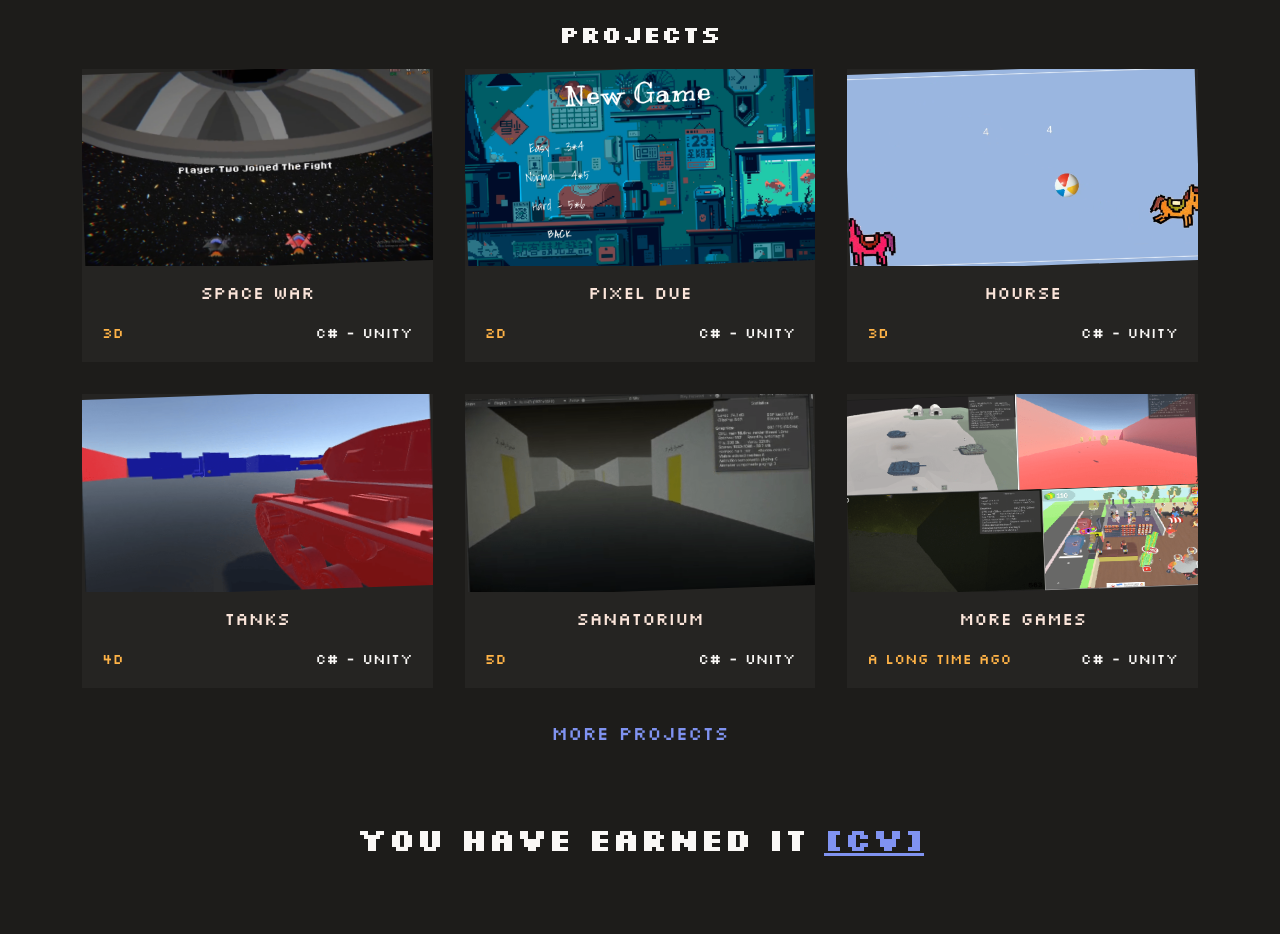
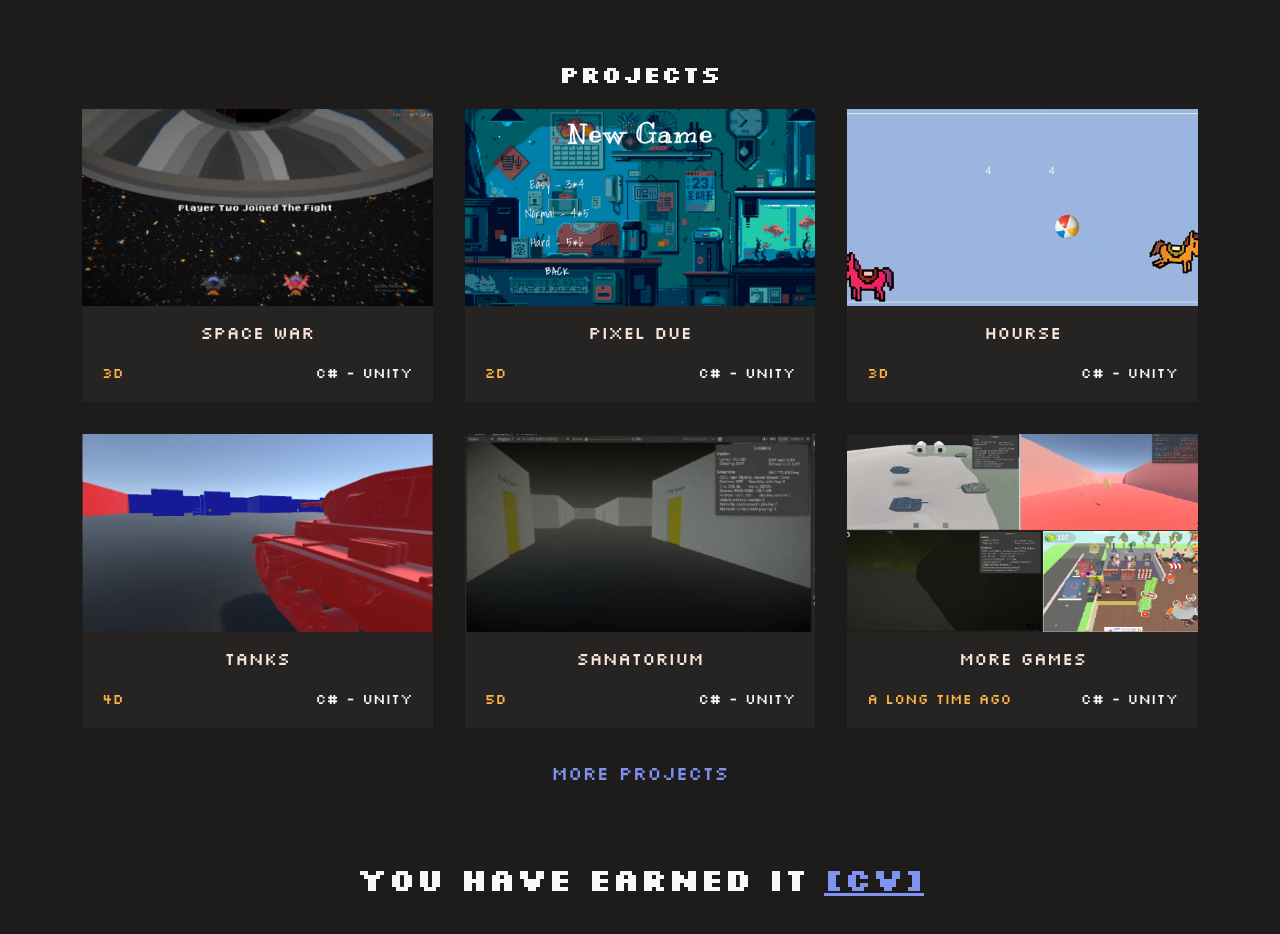
Before and after one commit to TheRasputin64/therasputin64.github.io, a plain HTML site: page index.html in a window 1280 px wide. Shown: the part 168-1102 px from the top of the page. Before the commit the page ends 1069 px from the top, so only its background shows below. Drawn offline with Linux system fonts and the light colour scheme.

Commit message:
adding empty line xD

```diff
--- a/index.html
+++ b/index.html
@@ -1,11 +1,10 @@
+<link rel="stylesheet" href="style.css">
 <!DOCTYPE html>
 <html lang="en">
 <head>
     <meta charset="UTF-8">
     <meta name="viewport" content="width=device-width, initial-scale=1.0">
     <title>Mostafa</title>
-    <link rel="stylesheet" href="style.css">
-    <link href="https://fonts.googleapis.com/css2?family=Silkscreen:wght@400;700&display=swap" rel="stylesheet">
 </head>
 <body>
     <div class="transition-overlay"></div>
@@ -13,10 +12,10 @@
         <br>
         <h1 class="lazy-load lazy-load-1">Welcome To My Space <span class="underline-animate"><span style="color:#fbe5da;">It's Mostafa Mohamed</span></span></h1>
         <h1 class="lazy-load lazy-load-2">Game Developer <span style="color:#ffb347;">[SPEED RUNNER]</span> AND <span class="underline-animate"><span style="color:#8093F1;">MORE</span></span></h1>
+        <br>
+        <h2 class="lazy-load lazy-load-3">Projects</h2>
 
-        <h2>Projects</h2>
-
-        <div class="pro">
+        <div class="pro lazy-load lazy-load-4">
             <div class="project" data-href="Projects/Space.html">
                 <div class="project-glitch-wrapper">
                     <div class="project-glitch-layer"></div>
@@ -101,12 +100,12 @@
                 <div class="date"><a style="color: #ffb347;">a long time ago</a> <a>C# - Unity</a></div>
             </div>
         </div>
-        <div class="more-projects">
-            <a href="/more" class="more-link">MORE PROJECTS</a>
+        <div class="more-projects lazy-load lazy-load-4">
+            <a href="" class="more-link">MORE PROJECTS</a>
         </div>
         <br>
 
-        <h1>You Have Earned it <a style="color: #8093F1; font-weight: bold;" href="CV.pdf">[CV]</a></h1>
+        <h1 class="lazy-load lazy-load-4">You Have Earned it <a style="color: #8093F1; font-weight: bold;" href="CV.pdf">[CV]</a></h1>
     </main>
     <script src="script.js"></script>
 </body>
--- a/style.css
+++ b/style.css
@@ -31,19 +31,16 @@ body {
     margin: 2rem 0;
     transition: transform 0.3s ease;
 }
-
-.more-link:hover {
-    transform: scale(1.1);
-}
+.more-link:hover {transform: scale(1.1);}
 .lazy-load {
     opacity: 0;
     transform: translateY(-20px);
     animation: slide-in 0.3s forwards;
 }
 
-.lazy-load-2 {
-    animation-delay: 0.7s;
-}
+.lazy-load-2 {animation-delay: 0.7s;}
+.lazy-load-3 {animation-delay: 1s;}
+.lazy-load-4 {animation-delay: 1.2s;}
 
 @keyframes slide-in {
     to {
@@ -118,7 +115,6 @@ body {
 .project img {
     width: 100%;
     height: 100%;
-    transform: rotate(-2deg);
     object-fit: cover;
     display: block;
 }
```
